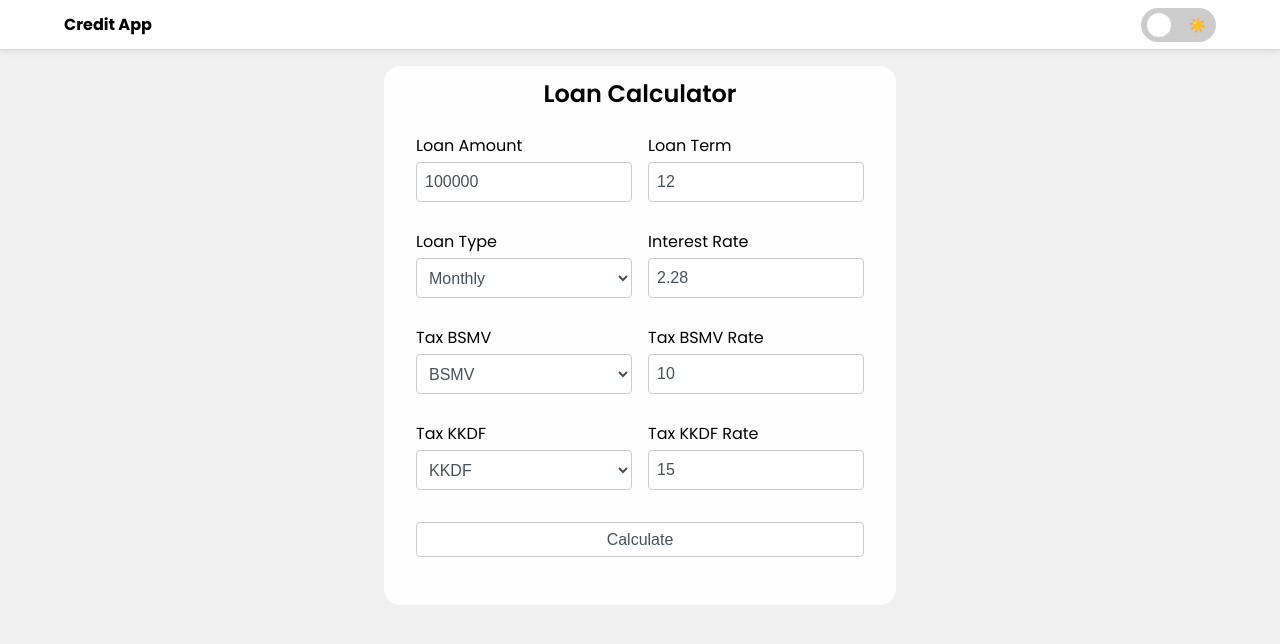
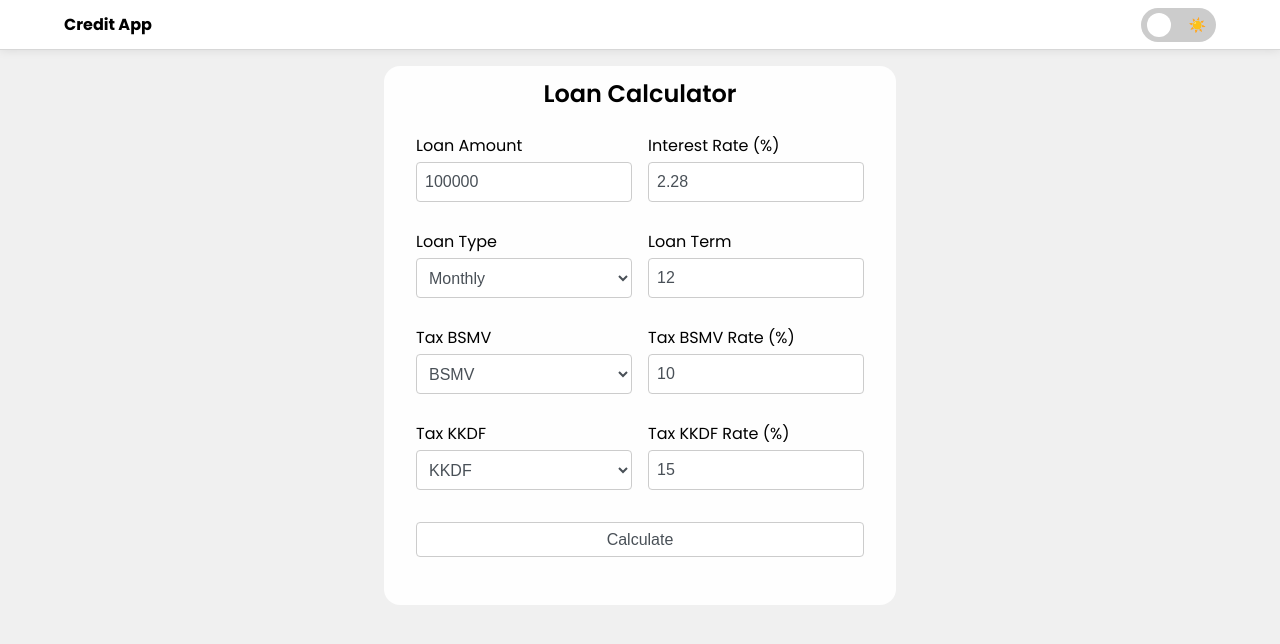
Before and after one commit to harundogdu/fimple-react-practium, a React (Create React App) app: page / in a window 1280 px wide. Shown: the top 644 px of the page. Built offline with nearby package versions, Linux system fonts and the light colour scheme.

Commit message:
feat(practium) : loan calculator component made better and used model

```diff
--- a/src/containers/loan-calculator/index.jsx
+++ b/src/containers/loan-calculator/index.jsx
@@ -5,18 +5,23 @@ import {
   FormField,
   FormGroup,
   FormRow,
-  SelectField
+  Modal,
+  SelectField,
+  Table
 } from 'components';
 import { useLoanFields } from 'contexts';
+import { useState } from 'react';
+import { loanTableHeaderColumns } from 'utils';
 
 export default function LoanCalculatorForm() {
   const { loanState, updateLoanState, calculateLoan } = useLoanFields();
+  const [calculatedLoan, setCalculatedLoan] = useState(null);
+  const [isModalOpen, setIsModalOpen] = useState(false);
 
   const handleLoanFormSubmit = event => {
     event.preventDefault();
-
-    const obj = calculateLoan();
-    console.log(obj);
+    setCalculatedLoan(calculateLoan());
+    setIsModalOpen(true);
   };
 
   const handleLoanFormChange = event => {
@@ -46,16 +51,16 @@ export default function LoanCalculatorForm() {
             </FormGroup>
             <FormGroup>
               <FormField
-                label='Loan Term'
+                id='interestRate'
+                name='interestRate'
+                label='Interest Rate (%)'
                 type='text'
-                id='loanTerm'
-                placeholder='Enter loan term'
-                name='loanTerm'
-                value={loanState.loanTerm}
+                placeholder='Enter interest rate'
+                value={loanState.interestRate}
                 onChange={handleLoanFormChange}
-                pattern='[0-9]*'
                 required
                 min='0'
+                pattern="[0-9]+(\.[0-9]{1,2})?%?"
               />
             </FormGroup>
           </FormColumn>
@@ -79,13 +84,14 @@ export default function LoanCalculatorForm() {
             </FormGroup>
             <FormGroup>
               <FormField
-                id='interestRate'
-                name='interestRate'
-                label='Interest Rate'
+                label='Loan Term'
                 type='text'
-                placeholder='Enter interest rate'
-                value={loanState.interestRate}
+                id='loanTerm'
+                placeholder='Enter loan term'
+                name='loanTerm'
+                value={loanState.loanTerm}
                 onChange={handleLoanFormChange}
+                pattern='[0-9]*'
                 required
                 min='0'
               />
@@ -107,7 +113,7 @@ export default function LoanCalculatorForm() {
               <FormField
                 id='taxBSMVRate'
                 name='taxBSMVRate'
-                label='Tax BSMV Rate'
+                label='Tax BSMV Rate (%)'
                 type='text'
                 placeholder='Enter tax BSMV rate'
                 value={loanState.taxBSMVRate}
@@ -133,7 +139,7 @@ export default function LoanCalculatorForm() {
               <FormField
                 id='taxKKDFRate'
                 name='taxKKDFRate'
-                label='Tax KKDF Rate'
+                label='Tax KKDF Rate (%)'
                 type='text'
                 placeholder='Enter tax KKDF rate'
                 value={loanState.taxKKDFRate}
@@ -150,6 +156,15 @@ export default function LoanCalculatorForm() {
           </FormColumn>
         </FormRow>
       </Form>
+      {isModalOpen && (
+        <Modal
+          isOpen={isModalOpen}
+          onClose={() => setIsModalOpen(false)}
+          title='Geri Ödeme Tablosu'
+        >
+          <Table columns={loanTableHeaderColumns} data={calculatedLoan} />
+        </Modal>
+      )}
     </div>
   );
 }
```
